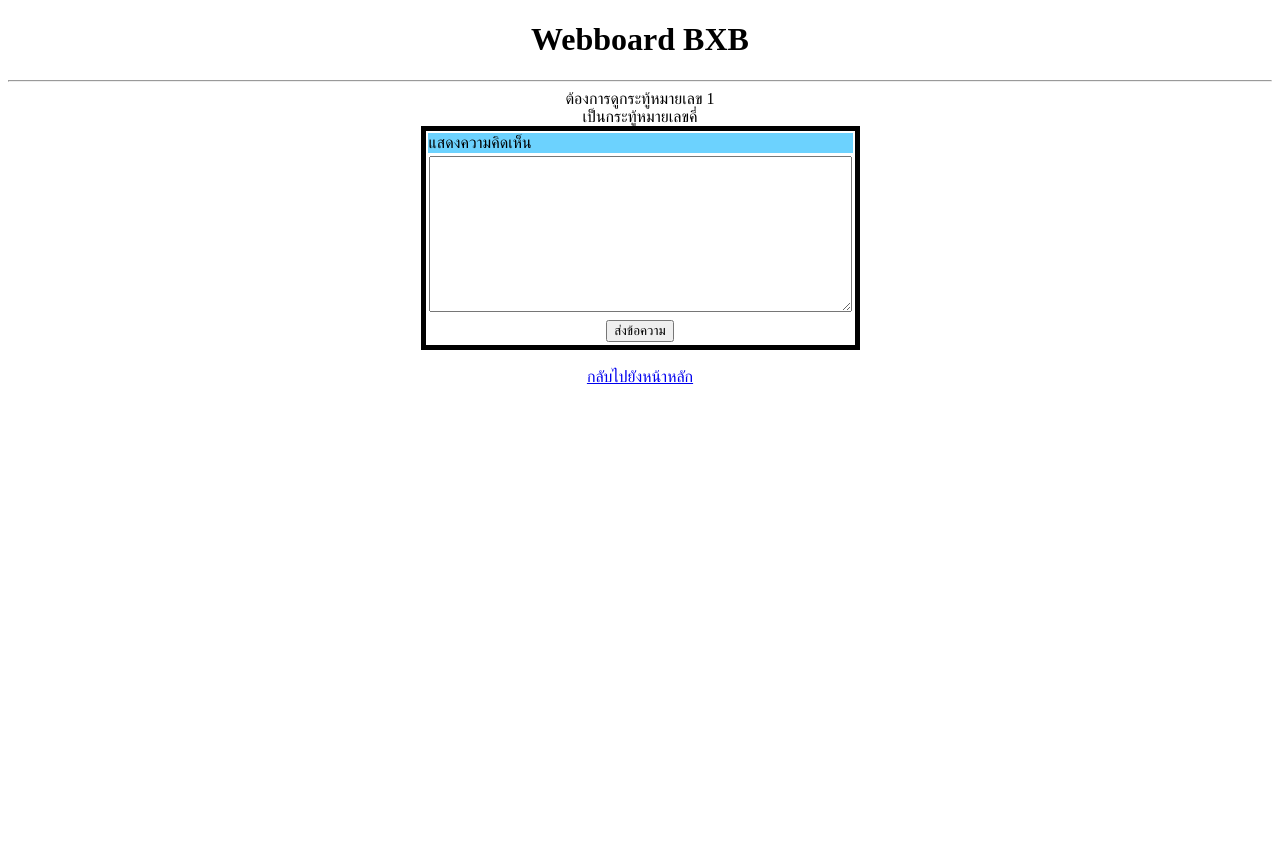
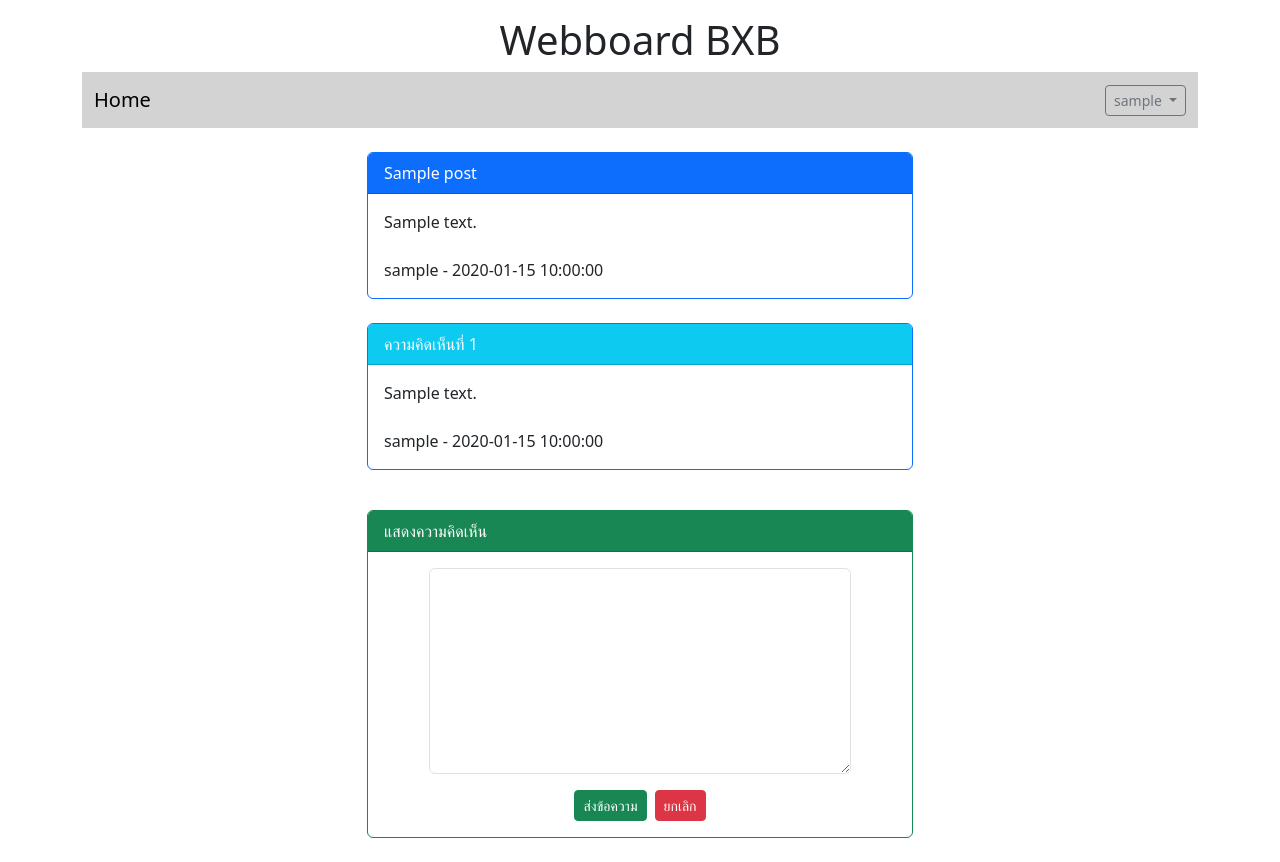
Before and after one commit to bright1331/Weboard_ECT_Sirabet, a PHP site: page /post.php?id=1 in a window 1280 px wide. Before the commit the page ends 384 px from the top, so only its background shows below. Run offline with PHP 8.4, Linux system fonts and the light colour scheme; the visitor is signed in with stand-in values (Sample User, id 1); tables that the repository leaves empty hold one stand-in row (values such as "Sample post").

Commit message:
work 10
work 10

```diff
--- a/newpost_save.php
+++ b/newpost_save.php
@@ -1,13 +1,13 @@
 <?php
 session_start();
 $top = $_POST['topic'];
-$con = $_POST['comment'];
+$com = $_POST['comment'];
 $cat_id = $_POST['category'];
 $user_id = $_SESSION['user_id'];
 
 $conn =new PDO("mysql:host=localhost;dbname=webboard;charset=utf8","root","");
 $sql ="INSERT INTO post(title, content, post_date, cat_id, user_id)
-VALUE ('$top', '$com', NOW(),'$cat_id','$user_id')";
+    VALUE ('$top', '$com', NOW(),'$cat_id','$user_id')";
 $conn->exec($sql);
 $conn=null;
 header("location:index.php");
--- a/post.php
+++ b/post.php
@@ -1,32 +1,81 @@
+<?php
+    session_start();
+?>
 <!DOCTYPE html>
 <html lang="en">
 <head>
     <meta charset="UTF-8">
+    <link href="https://cdn.jsdelivr.net/npm/bootstrap@5.3.2/dist/css/bootstrap.min.css" rel="stylesheet" integrity="sha384-T3c6CoIi6uLrA9TneNEoa7RxnatzjcDSCmG1MXxSR1GAsXEV/Dwwykc2MPK8M2HN" crossorigin="anonymous">
+    <script src="https://cdn.jsdelivr.net/npm/bootstrap@5.3.2/dist/js/bootstrap.bundle.min.js" integrity="sha384-C6RzsynM9kWDrMNeT87bh95OGNyZPhcTNXj1NW7RuBCsyN/o0jlpcV8Qyq46cDfL" crossorigin="anonymous"></script>
+    <link href="https://cdn.jsdelivr.net/npm/bootstrap@5.3.2/dist/css/bootstrap.min.css" rel="stylesheet" integrity="sha384-T3c6CoIi6uLrA9TneNEoa7RxnatzjcDSCmG1MXxSR1GAsXEV/Dwwykc2MPK8M2HN" crossorigin="anonymous">
     <meta name="viewport" content="width=device-width, initial-scale=1.0">
     <title>Post</title>
 </head>
 <body>
-    <h1 style="text-align: center;">Webboard BXB</h1>
-    <hr>
-    <div style="text-align: center;">
-    <?php
-    $id=$_GET['id'];
-    if($id%2==0){
-        echo "ต้องการดูกระทู้หมายเลข $id<br>";
-        echo "เป็นกระทู้หมายเลขคู่";
-    }
-    else{
-        echo "ต้องการดูกระทู้หมายเลข $id<br>";
-        echo "เป็นกระทู้หมายเลขคี่";
-    }
-    ?>
+<div class="container-lg">
+        <h1 style="text-align: center;" class="mt-3">Webboard BXB </h1>
+        <?php include "nav.php" ?>
+        <div class="row mt-4">
+            <div class="col-lg-3 col-md-2 col-sm-1"></div>
+            <div class="col-lg-6 col-md-8 col-sm-10">
+            <?php
+                $conn=new PDO("mysql:host=localhost;dbname=webboard;charset=utf8","root","");
+                $sql="select post.title,post.content,post.post_date,user.login
+                 from post inner join user on
+                (post.user_id=user.id) where post.id=$_GET[id]";
+                $result=$conn->query($sql);
+                while($row=$result->fetch()){
+                    echo "<div class='card border-primary'>";
+                    echo "<div class='card-header bg-primary text-white'>$row[0]</div>";
+                    echo "<div class='card-body'>$row[1]<br><br>$row[3] - $row[2]</div>";
+                    echo "</div><br>";
+                }
+                $sql="select comment.content,comment.post_date,user.login
+                from comment inner join user on
+               (comment.user_id=user.id) where comment.post_id=$_GET[id]";
+               $result=$conn->query($sql);
+               $i=1;
+               while($row=$result->fetch()){
+                   echo "<div class='card border-primary'>";
+                   echo "<div class='card-header bg-info text-white'>ความคิดเห็นที่ $i</div>";
+                   echo "<div class='card-body'>$row[0]<br><br>$row[2] - $row[1]</div>";
+                   echo "</div><br>";
+                   $i=$i+1;
+               }
 
-    <table style="border: 5px solid black; width: 20%;" align="center">
-    <tr><td colspan="2" style="background-color: #6cd2fe;" align="left ">แสดงความคิดเห็น</td></tr>
-    <tr><td><textarea name="message"  cols="50" rows="10"></textarea></td></tr>
-    <tr><td colspan="2" align="center"><input type="submit" value="ส่งข้อความ"></td></tr>
-</table> <br>
-<a href="index.php" style="float: center;">กลับไปยังหน้าหลัก</a>
-    </div>
+            ?>
+            <?php if(isset($_SESSION['id'])){?>
+                <div class="card border-success mt-3">
+                    <div class="card-header bg-success text-white">
+                        แสดงความคิดเห็น</div>
+                <div class="card-body">
+                    <form action="post_save.php" method="post">
+                        <input type="hidden" name="post_id"
+                        value="<?= $_GET['id'];?>">
+                        <div class="row mb-3 justify-content-center">
+                            <div class="col-lg-10">
+                                <textarea name="comment" rows="8"
+                                class="form-control" required></textarea>
+                            </div>
+                        </div>
+                        <div class="row">
+                            <div class="col-lg-12 d-flex justify-content-center">
+                                <button type="submit" class="btn btn-success btn-sm text-white">
+                                    <i class="bi bi-box-arrow-up-right"></i>ส่งข้อความ
+                                </button>
+                                <button type="reset" class="btn btn-danger btn-sm ms-2">
+                                    <i class="bi bi-x-square"></i>ยกเลิก</button>
+                            </div>
+                        </div>
+                    </form>
+                </div>
+                </div>
+                <?php }?>
+                <br>
+            </div>
+            <div class="col-lg-3 col-md-2 col-sm-1"></div>
+        </div>
+</div>
+
 </body>
 </html>
```
Also changed, not shown: post_save.php (added, +12 -0 lines), test.html (added, +15 -0 lines).
